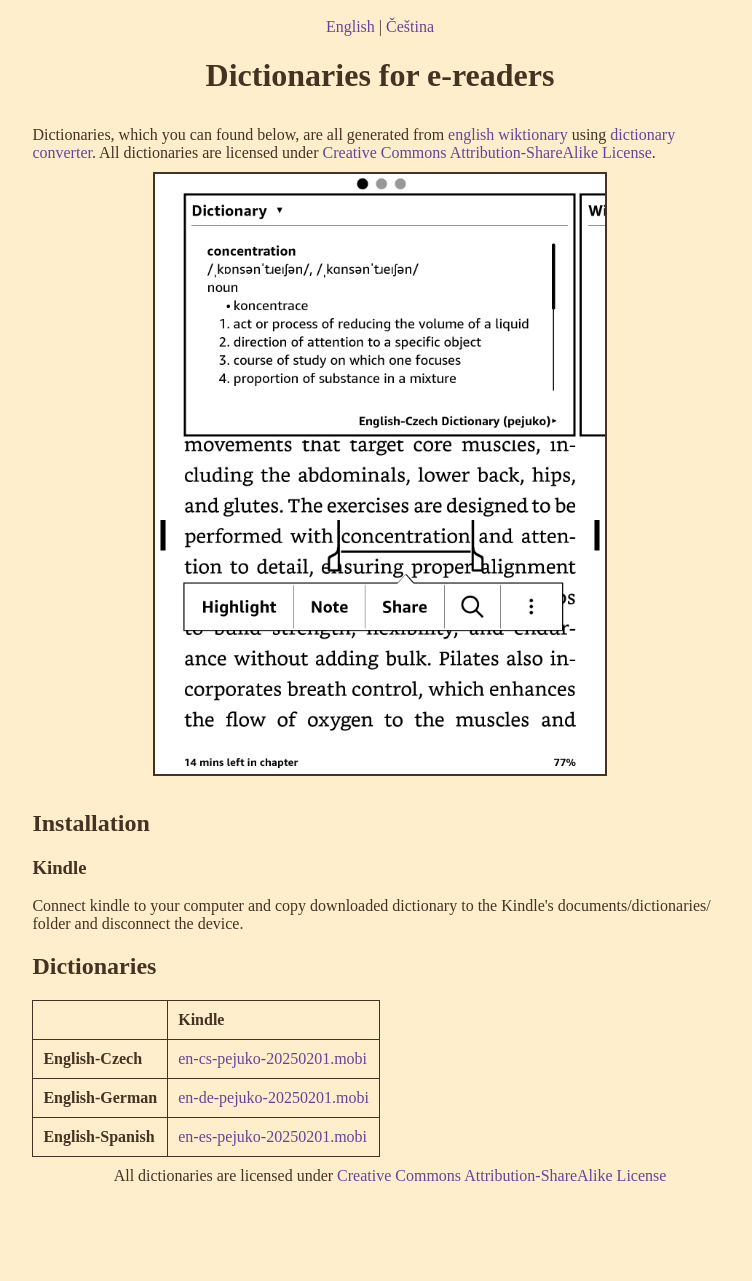
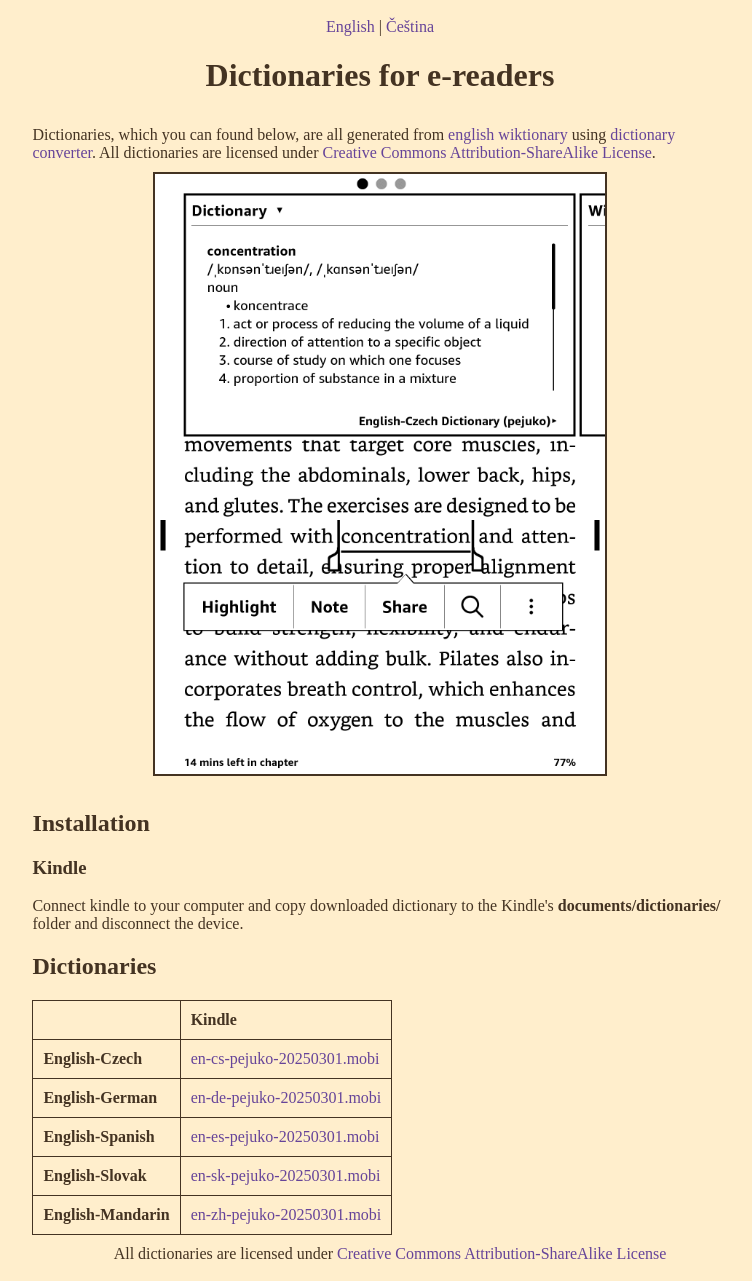
Before and after one commit to pejuko/dictionary, a Jekyll site: the page built from index.md, in a window 1280 px wide. Shown: the whole page, without its empty margins (260-1012 px from the left). Built offline with Jekyll 4.4.1, drawn with Linux system fonts in a browser that asks for light colours; before the commit the page ends 1203 px from its top, so only the background shows below that.

Commit message:
add slovak and mandarin + update links to 20250301

```diff
--- a/_layouts/default.html
+++ b/_layouts/default.html
@@ -48,15 +48,23 @@
                 <tbody>
                     <tr>
                         <th>{{ page.dictionary_en_cs }}</th>
-                        <td><a href="https://github.com/pejuko/dictionary/releases/download/v0.1/english-czech-dictionary-pejuko-20250201.mobi">en-cs-pejuko-20250201.mobi</a></td>
+                        <td><a href="https://github.com/pejuko/dictionary/releases/download/v0.2/en-cs-pejuko-20250301.mobi">en-cs-pejuko-20250301.mobi</a></td>
                     </tr>
                     <tr>
                         <th>{{ page.dictionary_en_de }}</th>
-                        <td><a href="https://github.com/pejuko/dictionary/releases/download/v0.1/en-de-pejuko-20250201.mobi">en-de-pejuko-20250201.mobi</a></td>
+                        <td><a href="https://github.com/pejuko/dictionary/releases/download/v0.2/en-de-pejuko-20250301.mobi">en-de-pejuko-20250301.mobi</a></td>
                     </tr>
                     <tr>
                         <th>{{ page.dictionary_en_es }}</th>
-                        <td><a href="https://github.com/pejuko/dictionary/releases/download/v0.1/en-es-pejuko-20250201.mobi">en-es-pejuko-20250201.mobi</a></td>
+                        <td><a href="https://github.com/pejuko/dictionary/releases/download/v0.2/en-es-pejuko-20250301.mobi">en-es-pejuko-20250301.mobi</a></td>
+                    </tr>
+                    <tr>
+                        <th>{{ page.dictionary_en_sk }}</th>
+                        <td><a href="https://github.com/pejuko/dictionary/releases/download/v0.2/en-sk-pejuko-20250301.mobi">en-sk-pejuko-20250301.mobi</a></td>
+                    </tr>
+                    <tr>
+                        <th>{{ page.dictionary_en_zh }}</th>
+                        <td><a href="https://github.com/pejuko/dictionary/releases/download/v0.2/en-zh-pejuko-20250301.mobi">en-zh-pejuko-20250301.mobi</a></td>
                     </tr>
                 </tbody>
             </table>
--- a/index.md
+++ b/index.md
@@ -4,14 +4,16 @@
 
 layout: default
 lang: en
-keywords: dictionary, kindle, czech, english, german, spanish
+keywords: dictionary, kindle, czech, english, german, spanish, slovak, mandarin
 title: Dictionaries for e-readers
 license: All dictionaries are licensed under <a href="https://creativecommons.org/licenses/by-sa/4.0/">Creative Commons Attribution-ShareAlike License</a>
 intro: "Dictionaries, which you can found below, are all generated from <a href=\"https://en.wiktionary.org\">english wiktionary</a> using <a href=\"https://github.com/pejuko/dictionary\">dictionary converter</a>."
 installation_title: Installation
-installation_kindle: "Connect kindle to your computer and copy downloaded dictionary to the Kindle's documents/dictionaries/ folder and disconnect the device."
+installation_kindle: "Connect kindle to your computer and copy downloaded dictionary to the Kindle's <b>documents/dictionaries/</b> folder and disconnect the device."
 dictionaries: Dictionaries
 dictionary_en_cs: English-Czech
 dictionary_en_de: English-German
 dictionary_en_es: English-Spanish
+dictionary_en_sk: English-Slovak
+dictionary_en_zh: English-Mandarin
 ---
```
Also changed, not shown: cs/index.md (+4 -2 lines).
